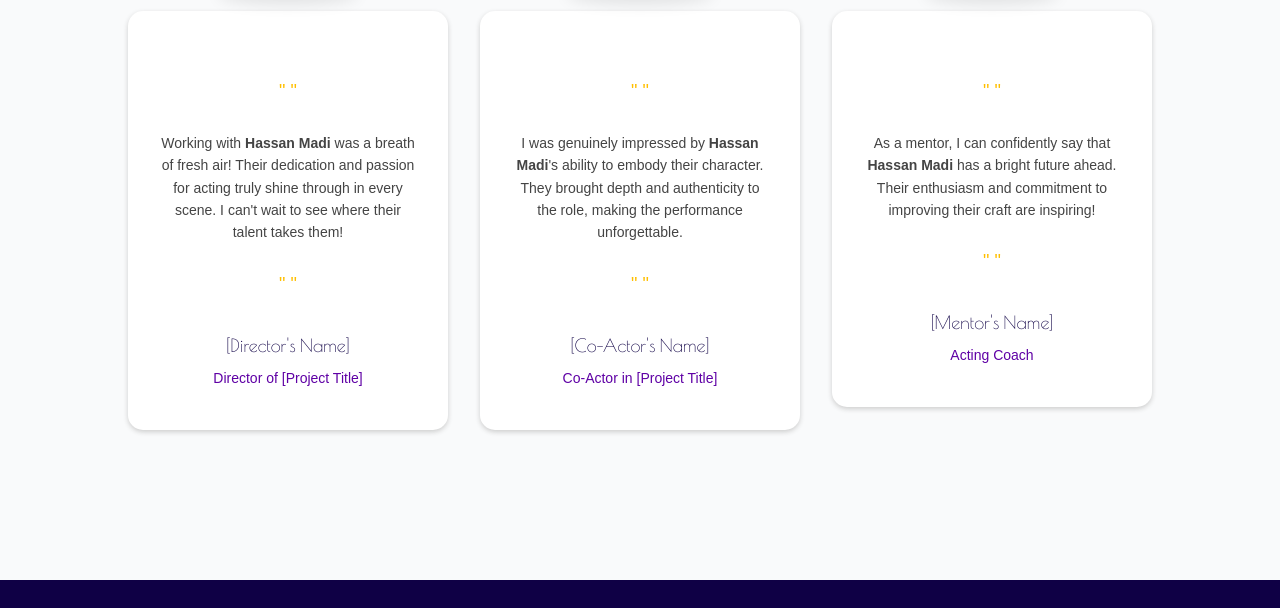
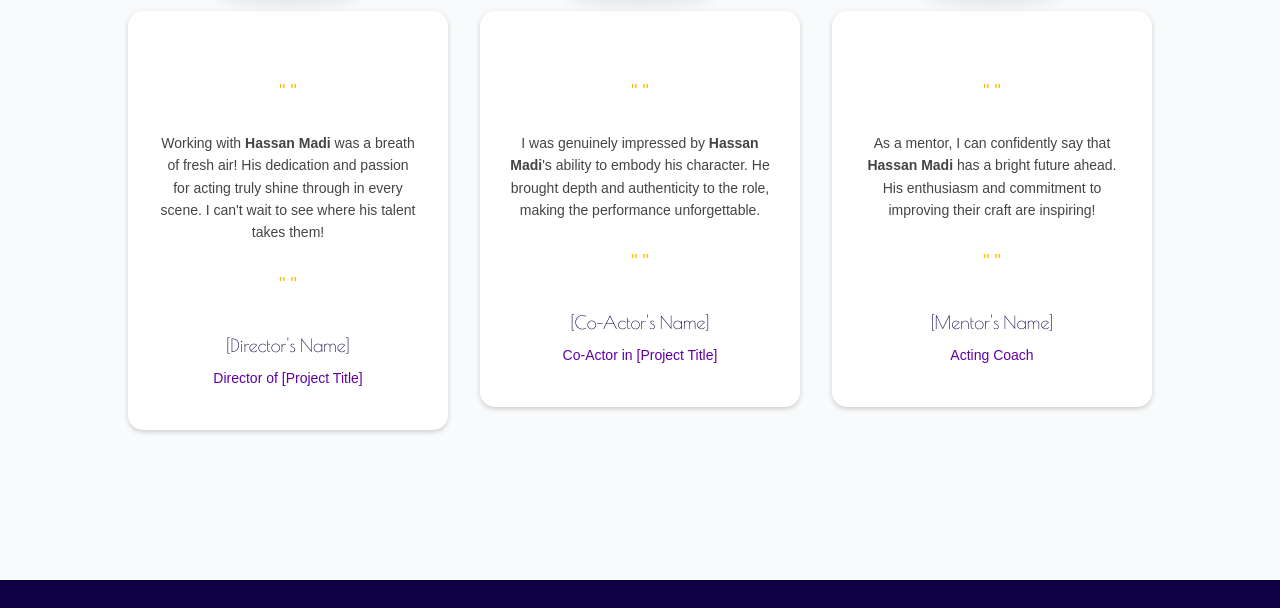
Before and after one commit to nero404-dev/Hassan-Madi, a plain HTML site: page index.html in a window 1280 px wide. Shown: the part 2243-2851 px from the top of the page. Drawn offline with nearby package versions, Linux system fonts and the light colour scheme.

Commit message:
Update index.html

```diff
--- a/index.html
+++ b/index.html
@@ -233,7 +233,7 @@
                     </div>
                     <div class="card-content">
                         <div class="quote-icons">" "</div>
-                        <p class="testimonial-text">Working with <b>Hassan Madi</b> was a breath of fresh air! Their dedication and passion for acting truly shine through in every scene. I can't wait to see where their talent takes them! </p>
+                        <p class="testimonial-text">Working with <b>Hassan Madi</b> was a breath of fresh air! His dedication and passion for acting truly shine through in every scene. I can't wait to see where his talent takes them! </p>
                         <div class="quote-icons">" "</div>
                         <div class="author-info">
                             <h3 class="author-name">[Director's Name]</h3>
@@ -249,7 +249,7 @@
                     </div>
                     <div class="card-content">
                         <div class="quote-icons">" "</div>
-                        <p class="testimonial-text">I was genuinely impressed by <b>Hassan Madi</b>'s ability to embody their character. They brought depth and authenticity to the role, making the performance unforgettable. </p>
+                        <p class="testimonial-text">I was genuinely impressed by <b>Hassan Madi</b>'s ability to embody his character. He brought depth and authenticity to the role, making the performance unforgettable. </p>
                         <div class="quote-icons">" "</div>
                         <div class="author-info">
                             <h3 class="author-name">[Co-Actor's Name]</h3>
@@ -265,7 +265,7 @@
                     </div>
                     <div class="card-content">
                         <div class="quote-icons">" "</div>
-                        <p class="testimonial-text">As a mentor, I can confidently say that <b>Hassan Madi</b> has a bright future ahead. Their enthusiasm and commitment to improving their craft are inspiring! </p>
+                        <p class="testimonial-text">As a mentor, I can confidently say that <b>Hassan Madi</b> has a bright future ahead. His enthusiasm and commitment to improving their craft are inspiring! </p>
                         <div class="quote-icons">" "</div>
                         <div class="author-info">
                             <h3 class="author-name">[Mentor's Name]</h3>
@@ -273,6 +273,7 @@
                         </div>
                     </div>
                 </div>
+            </div>
         </section>
     </main>
 
```
